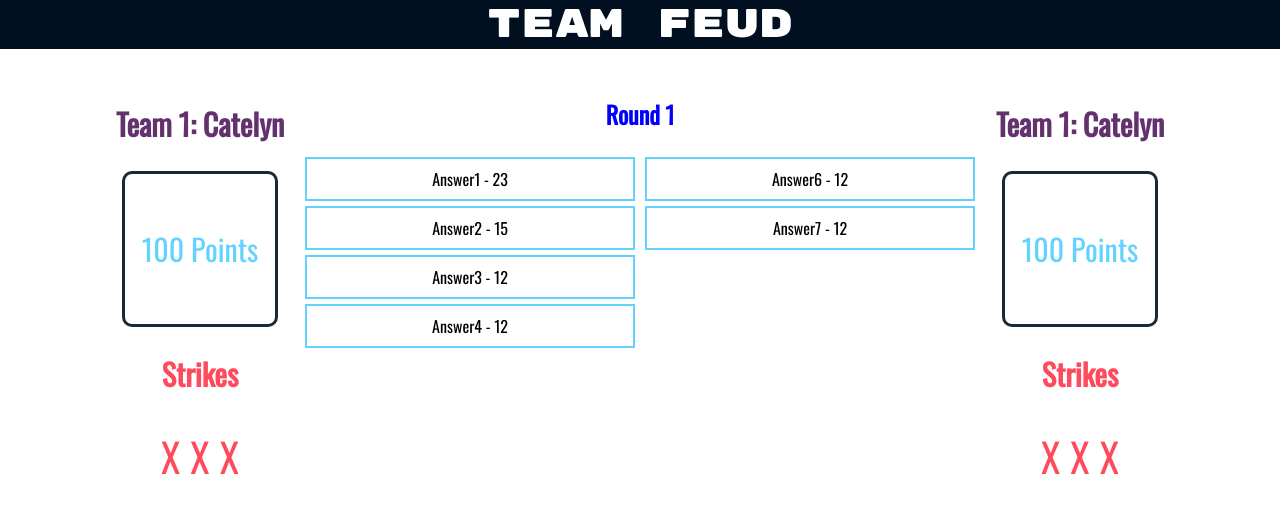
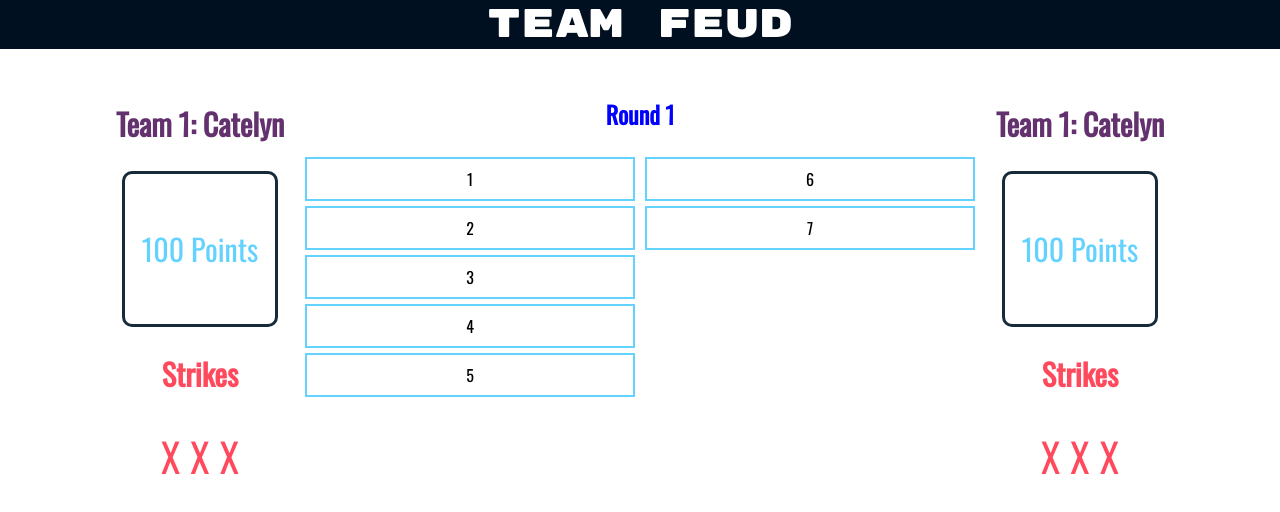
Before and after one commit to cjscholl/team-feud, a React app in the folder app/client/: page /teamfeud/game in a window 1280 px wide. Shown: the top 512 px of the page. Built offline with nearby package versions, Linux system fonts and the light colour scheme.

Commit message:
feat: answer boxes toggle

```diff
--- a/app/client/src/components/GameBoard/AnswerBox.js
+++ b/app/client/src/components/GameBoard/AnswerBox.js
@@ -1,4 +1,4 @@
-import React from 'react';
+import React, { useState } from 'react';
 import styled from 'styled-components';
 import PropTypes from 'prop-types';
 
@@ -13,13 +13,21 @@ const AnswerBoxContainer = styled.div`
     margin: 5px;
 `;
 
-export const AnswerBox = ({ answer, points }) => (
-  <AnswerBoxContainer>{`${answer} - ${points}`}</AnswerBoxContainer>
-);
+export const AnswerBox = ({ answerNumber, answer, points }) => {
+  const [isShowing, toggleIsShowing] = useState(false);
 
-export default AnswerBox;
+  const dispalyText = isShowing ? `${answer} - ${points}` : answerNumber;
+
+  const handleClick = () => toggleIsShowing(!isShowing);
+  return (
+    <AnswerBoxContainer onClick={handleClick}>{dispalyText}</AnswerBoxContainer>
+  );
+};
 
 AnswerBox.propTypes = {
+  answerNumber: PropTypes.number.isRequired,
   answer: PropTypes.string.isRequired,
   points: PropTypes.number.isRequired,
 };
+
+export default AnswerBox;
--- a/app/client/src/components/GameBoard/GameBoard.js
+++ b/app/client/src/components/GameBoard/GameBoard.js
@@ -32,15 +32,23 @@ export const generateAnswerBoxColumns = (answersList = [
   { answer: 'Answer7', points: 12 },
 
 ]) => {
-  const columnOne = answersList.slice(0, 4);
+  const columnOne = answersList.slice(0, 5);
   const columnTwo = answersList.slice(5);
   return (
     <>
       <AnswerColumn>
-        {columnOne.map(({ answer, points }) => <AnswerBox answer={answer} points={points} />)}
+        {columnOne.map(
+          ({ answer, points }, index) => (
+            <AnswerBox answerNumber={index + 1} answer={answer} points={points} />
+          ),
+        )}
       </AnswerColumn>
       <AnswerColumn>
-        {columnTwo.map(({ answer, points }) => <AnswerBox answer={answer} points={points} />)}
+        {columnTwo.map(
+          ({ answer, points }, index) => (
+            <AnswerBox answerNumber={index + 6} answer={answer} points={points} />
+          ),
+        )}
       </AnswerColumn>
     </>
   );
```
